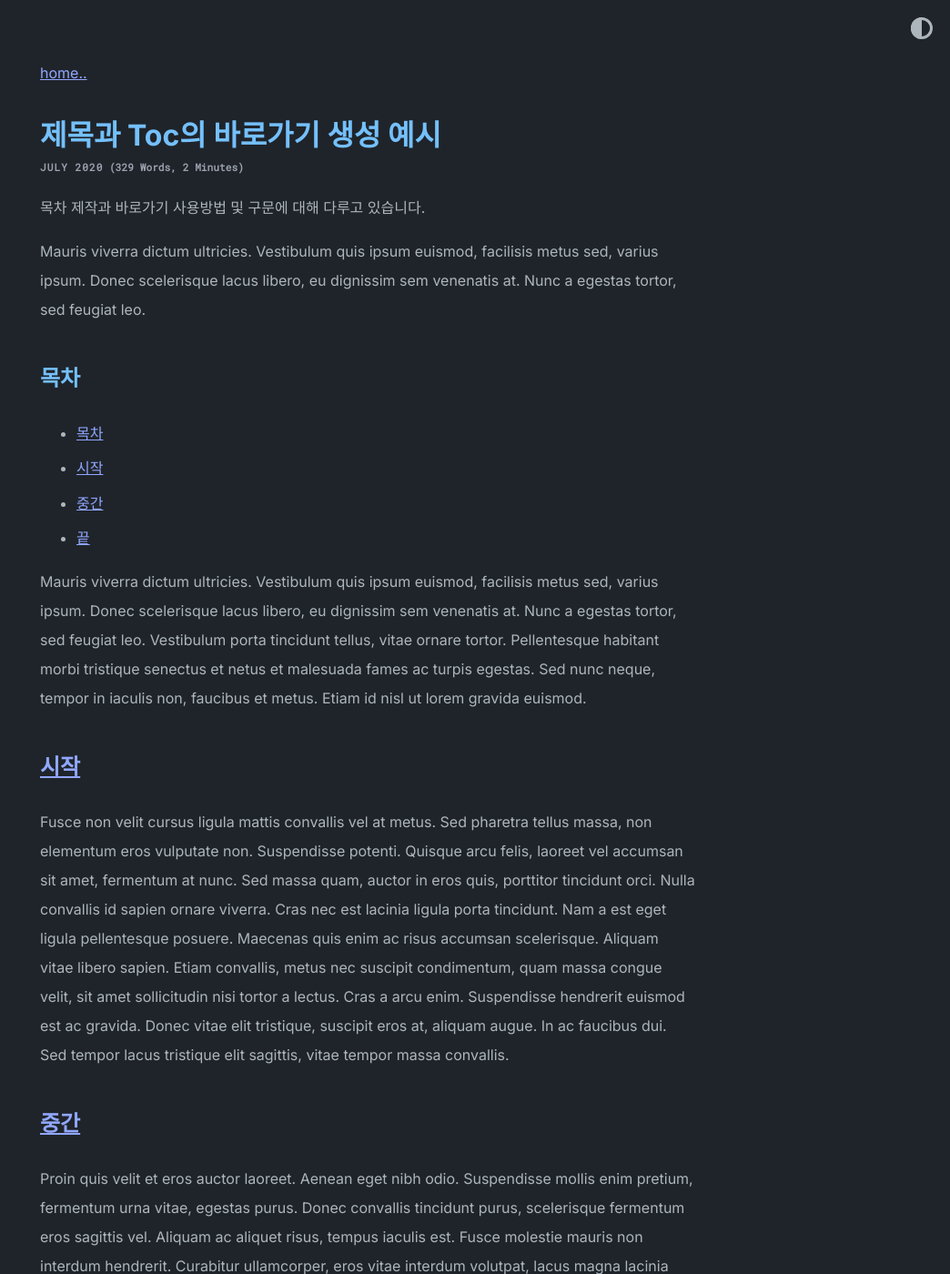
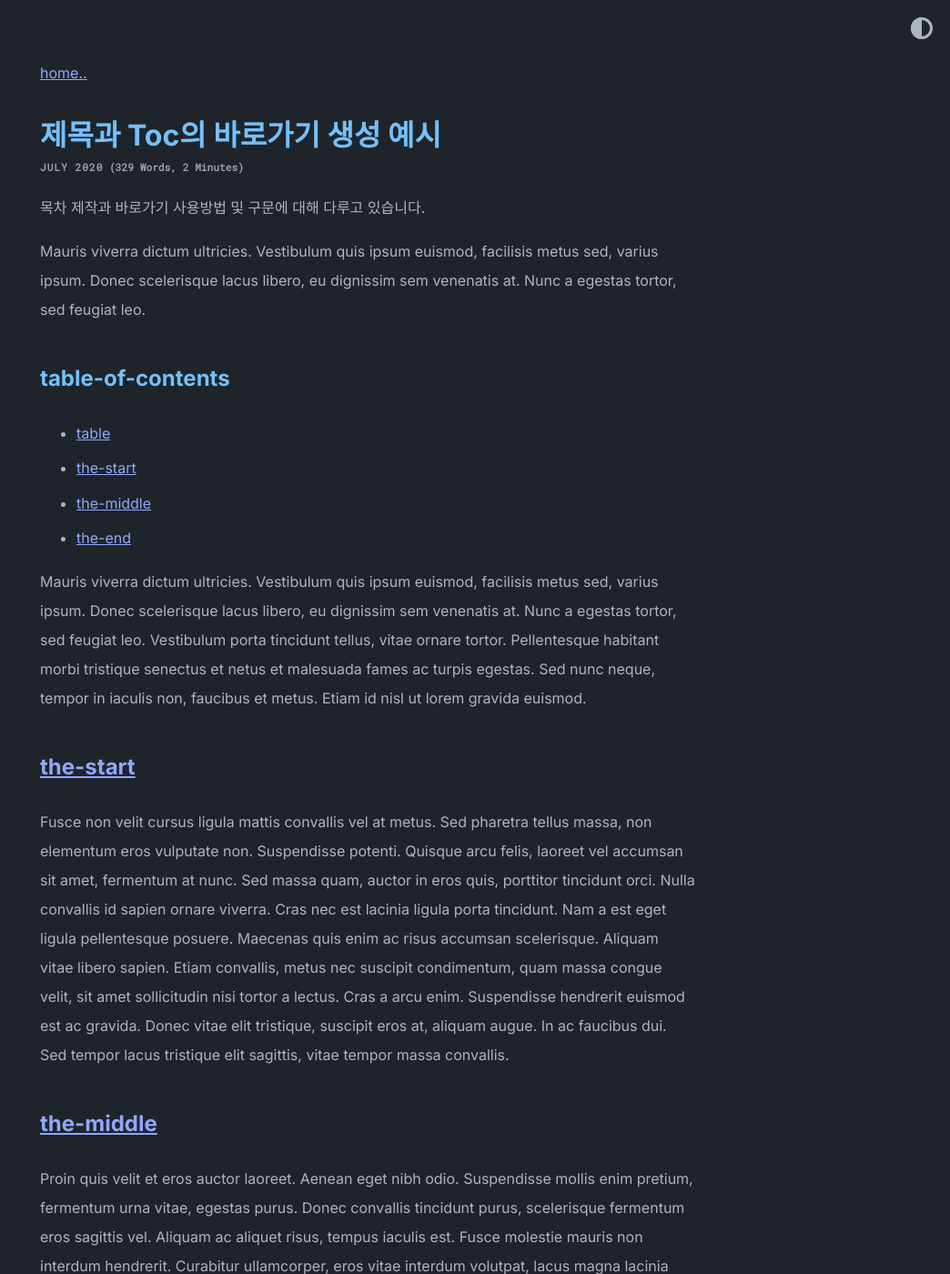
Before and after one commit to jhwq123/jhwq123.github.io, a Jekyll site: the page built from _posts/2020-07-09-post-example-with-headings-and-toc.md, in a window 1280 px wide and 1400 px high. Shown: the whole window at 91% size, without its empty margins (236-1280 px from the left). Built offline with Jekyll 4.4.1, drawn with Linux system fonts in a browser that asks for light colours.

Commit message:
Update 2020-07-09-post-example-with-headings-and-toc.md

```diff
--- a/_posts/2020-07-09-post-example-with-headings-and-toc.md
+++ b/_posts/2020-07-09-post-example-with-headings-and-toc.md
@@ -7,22 +7,22 @@ title: "제목과 Toc의 바로가기 생성 예시"
 
 Mauris viverra dictum ultricies. Vestibulum quis ipsum euismod, facilisis metus sed, varius ipsum. Donec scelerisque lacus libero, eu dignissim sem venenatis at. Nunc a egestas tortor, sed feugiat leo.
 
-## 목차
-- [목차](#table-of-contents)
-- [시작](#the-start)
-- [중간](#the-middle)
-- [끝](#the-end)
+## table-of-contents
+- [table](#table-of-contents)
+- [the-start](#the-start)
+- [the-middle](#the-middle)
+- [the-end](#the-end)
 
 Mauris viverra dictum ultricies. Vestibulum quis ipsum euismod, facilisis metus sed, varius ipsum. Donec scelerisque lacus libero, eu dignissim sem venenatis at. Nunc a egestas tortor, sed feugiat leo. Vestibulum porta tincidunt tellus, vitae ornare tortor. Pellentesque habitant morbi tristique senectus et netus et malesuada fames ac turpis egestas. Sed nunc neque, tempor in iaculis non, faucibus et metus. Etiam id nisl ut lorem gravida euismod.
 
-## [시작](#the-start)
+## [the-start](#the-start)
 
 Fusce non velit cursus ligula mattis convallis vel at metus. Sed pharetra tellus massa, non elementum eros vulputate non. Suspendisse potenti. Quisque arcu felis, laoreet vel accumsan sit amet, fermentum at nunc. Sed massa quam, auctor in eros quis, porttitor tincidunt orci. Nulla convallis id sapien ornare viverra. Cras nec est lacinia ligula porta tincidunt. Nam a est eget ligula pellentesque posuere. Maecenas quis enim ac risus accumsan scelerisque. Aliquam vitae libero sapien. Etiam convallis, metus nec suscipit condimentum, quam massa congue velit, sit amet sollicitudin nisi tortor a lectus. Cras a arcu enim. Suspendisse hendrerit euismod est ac gravida. Donec vitae elit tristique, suscipit eros at, aliquam augue. In ac faucibus dui. Sed tempor lacus tristique elit sagittis, vitae tempor massa convallis.
 
-## [중간](#the-middle)
+## [the-middle](#the-middle)
 
 Proin quis velit et eros auctor laoreet. Aenean eget nibh odio. Suspendisse mollis enim pretium, fermentum urna vitae, egestas purus. Donec convallis tincidunt purus, scelerisque fermentum eros sagittis vel. Aliquam ac aliquet risus, tempus iaculis est. Fusce molestie mauris non interdum hendrerit. Curabitur ullamcorper, eros vitae interdum volutpat, lacus magna lacinia turpis, at accumsan dui tortor vel lectus. Aenean risus massa, semper non lectus rutrum, facilisis imperdiet mi. Praesent sed quam quis purus auctor ornare et sed augue. Vestibulum non quam quis ligula luctus placerat sed sit amet erat. Vestibulum ante ipsum primis in faucibus orci luctus et ultrices posuere cubilia curae; Fusce auctor, sem eu volutpat dignissim, turpis nibh malesuada arcu, in consequat elit mauris quis sem. Nam tristique sit amet enim vel accumsan. Sed id nibh commodo, dictum sem id, semper quam.
 
-## 끝
+## the-end
 
 Donec ex lectus, tempus non lacinia quis, pretium non ipsum. Praesent est nunc, rutrum vel tellus eu, tristique laoreet purus. In rutrum orci sit amet ex ornare, sit amet finibus lacus laoreet. Etiam ac facilisis purus, eget porttitor odio. Suspendisse tempus dolor nec risus sodales posuere. Proin dui dui, mollis a consectetur molestie, lobortis vitae tellus. Vivamus at purus sed urna sollicitudin mattis. Mauris lacinia libero in lobortis pulvinar. Nullam sit amet condimentum justo. Donec orci justo, pharetra ut dolor non, interdum finibus orci. Proin vitae ante a dui sodales commodo ac id elit. Nunc vel accumsan nunc, sit amet congue nunc. Aliquam in lacinia velit. Integer lobortis luctus eros, in fermentum metus aliquet a. Class aptent taciti sociosqu ad litora torquent per conubia nostra, per inceptos himenaeos.
```
